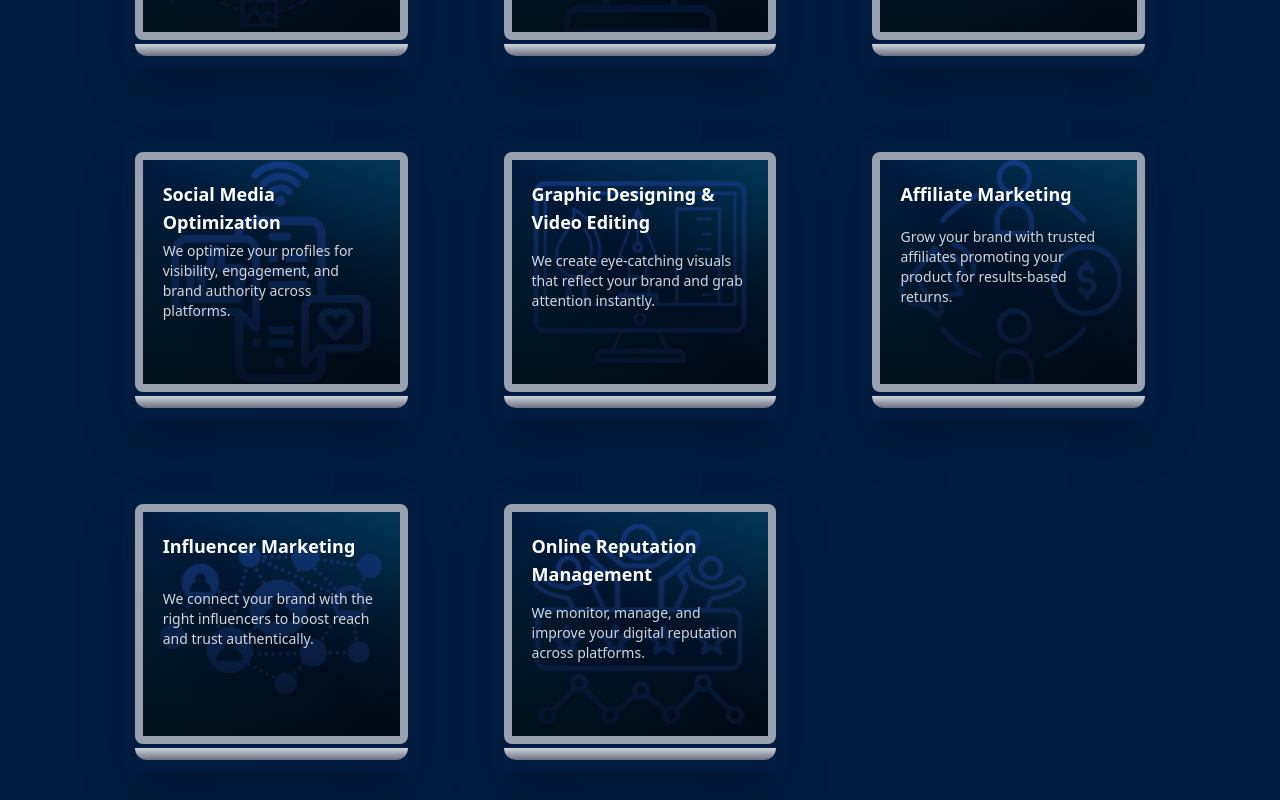
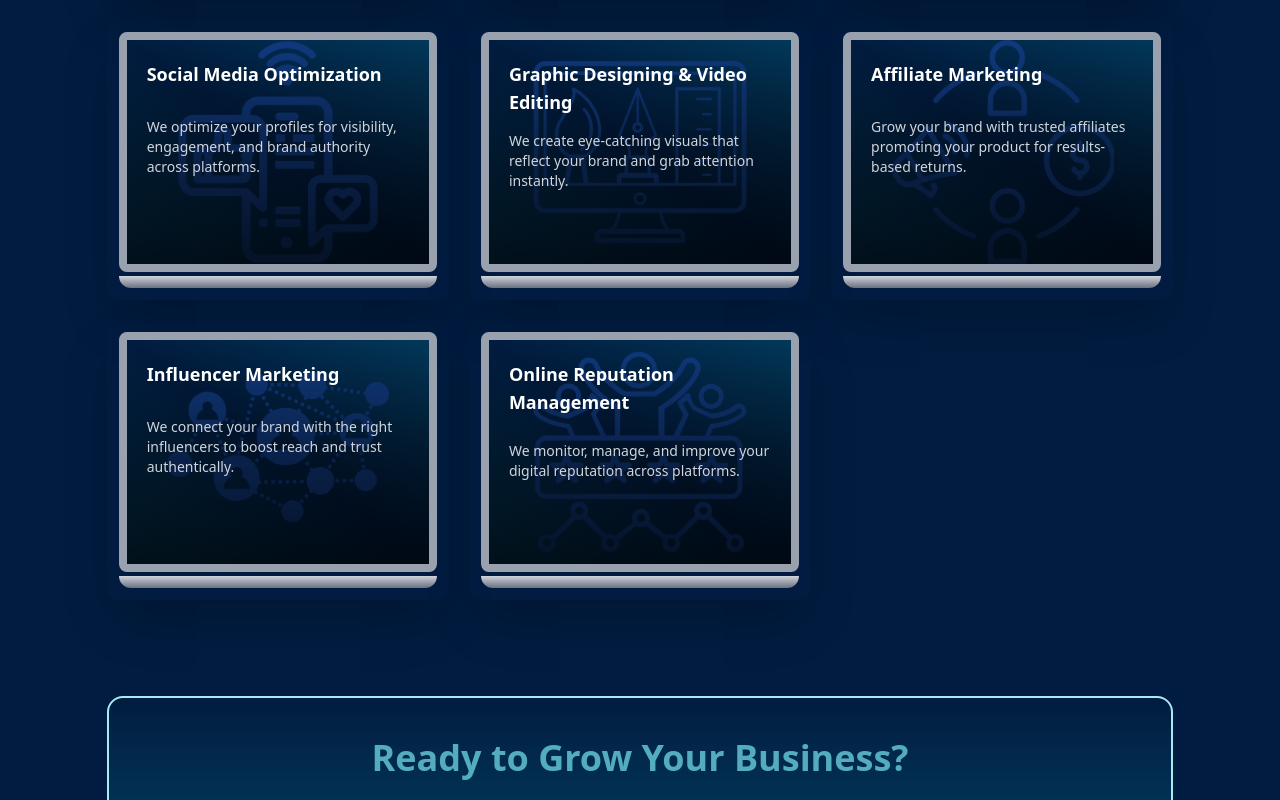
Before and after one commit to Chandan2812/bigwignew, a Next.js app: page /services in a window 1280 px wide. Shown: the part 780-1580 px from the top of the page. Built offline with nearby package versions, Linux system fonts and the light colour scheme.

Commit message:
added get in touch in services, our works and clients page

```diff
--- a/src/app/clients/page.tsx
+++ b/src/app/clients/page.tsx
@@ -6,6 +6,7 @@ import "aos/dist/aos.css";
 import Nav from "../../../components/Nav";
 import Footer from "../../../components/Footer";
 import Image from "next/image";
+import GetInTouch from "../../../components/GetInTouch";
 
 const clients = [
   {
@@ -165,6 +166,7 @@ function Clients() {
           })}
         </div>
       </div>
+      <GetInTouch />
       <Footer />
     </div>
   );
--- a/src/app/our-works/page.tsx
+++ b/src/app/our-works/page.tsx
@@ -10,6 +10,7 @@ import { FaXTwitter } from "react-icons/fa6";
 import Nav from "../../../components/Nav";
 import Footer from "../../../components/Footer";
 import Image from "next/image";
+import GetInTouch from "../../../components/GetInTouch";
 
 type Category = "all" | "creative" | "ai" | "cgi" | "videos" | "websites";
 
@@ -54,7 +55,7 @@ const GallerySection: React.FC = () => {
         href="https://www.bigwigmediadigital.com/our-works"
       />
       <section className="py-5 w-11/12 md:w-5/6 mx-auto  ">
-        <h2 className="text-5xl font-bold text-center mb-4">
+        <h2 className="text-3xl md:text-4xl font-bold text-center mb-6">
           <span className="text-[var(--color5)]">Our Work</span>
         </h2>
 
@@ -202,6 +203,7 @@ const GallerySection: React.FC = () => {
           </div>
         )}
       </section>
+      <GetInTouch />
       <Footer />
     </div>
   );
--- a/src/app/services/page.tsx
+++ b/src/app/services/page.tsx
@@ -19,6 +19,7 @@ import video from "../../../Assets/services/Video Shoots.png";
 import website from "../../../Assets/services/Website Development.png";
 import Image from "next/image";
 import ButtonFill from "../../../components/Button";
+import GetInTouch from "../../../components/GetInTouch";
 
 const services = [
   {
@@ -177,11 +178,11 @@ function Services() {
           <span className="text-[var(--color5)]">Our Services</span>
         </h2>
 
-        <div className="grid grid-cols-1 md:grid-cols-2 lg:grid-cols-3 gap-10">
+        <div className="grid grid-cols-1 md:grid-cols-2 lg:grid-cols-3 gap-5">
           {services.map((service, index) => (
             <div
               key={index}
-              className="rounded-xl bg-transparent p-4 transition-all duration-300"
+              className="rounded-xl bg-transparent transition-all duration-300"
             >
               {/* LAPTOP CARD */}
               <div className="rounded-xl p-3 shadow-2xl">
@@ -224,7 +225,7 @@ transition-all duration-500 "
           ))}
         </div>
       </div>
-
+      <GetInTouch />
       <Footer />
     </div>
   );
```
